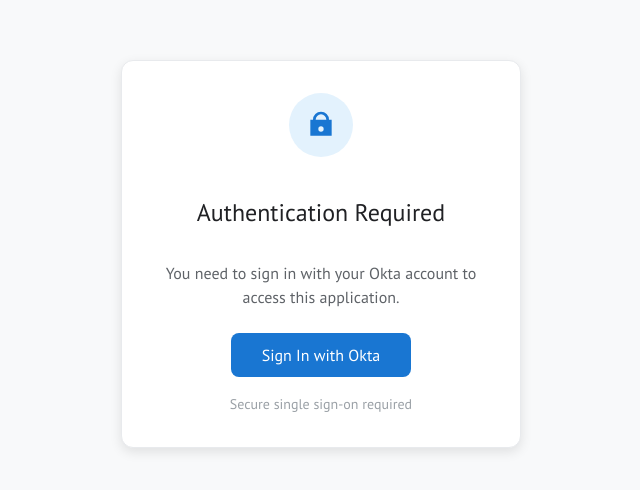
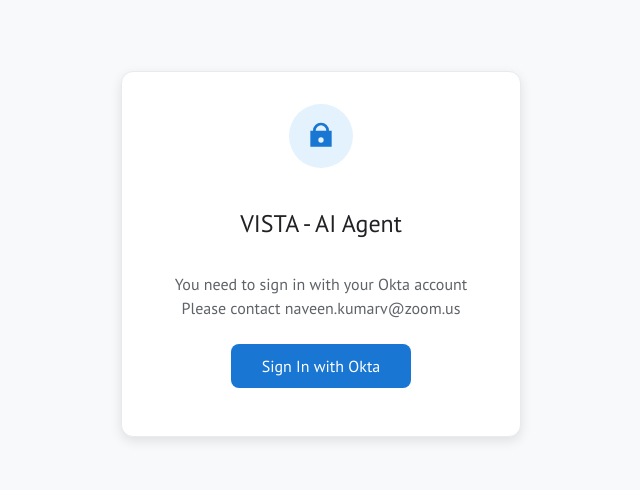
Before and after one commit to nevin7771/AgentAI-main, a React (Create React App) app in the folder public/: page / in a window 1280 px wide. Shown: the part 146-636 px from the top of the page, without its empty margins (319-959 px from the left). Built offline with nearby package versions, Linux system fonts and the light colour scheme; no server answers.

Commit message:
updated App js

```diff
--- a/public/src/App.js
+++ b/public/src/App.js
@@ -123,7 +123,7 @@
           fontSize: "24px",
           fontWeight: "500",
         }}>
-        Authentication Required
+        VISTA - AI Agent
       </h2>
 
       <p
@@ -133,7 +133,8 @@
           fontSize: "16px",
           lineHeight: "1.5",
         }}>
-        You need to sign in with your Okta account to access this application.
+        You need to sign in with your Okta account Please contact
+        naveen.kumarv@zoom.us
       </p>
 
       <button
@@ -169,9 +170,7 @@
           color: "#9aa0a6",
           margin: "16px 0 0 0",
           fontSize: "14px",
-        }}>
-        Secure single sign-on required
-      </p>
+        }}></p>
     </div>
   </div>
 );
```
